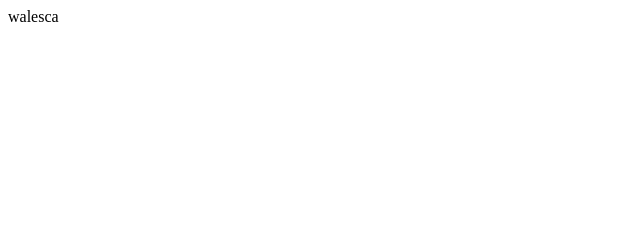
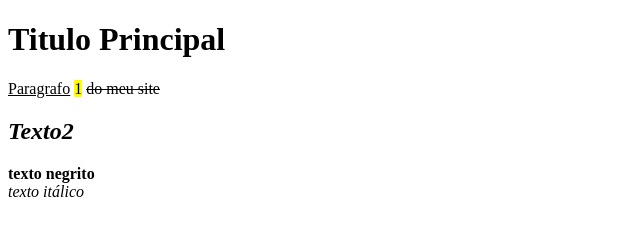
Before and after one commit to genudwalesca/never, a plain HTML site: page index.html in a window 1280 px wide. Shown: the whole page, without its empty margins (0-640 px from the left). Drawn offline with Linux system fonts and the light colour scheme.

Commit message:
head a body

```diff
--- a/index.html
+++ b/index.html
@@ -1 +1,21 @@
-<html>walesca</html>
+<!DOCTYPE html>  <!--versão 5 do HTML-->
+<html>
+<head>  <!--Cabeçalho invisivel-->
+
+</head>
+<body>
+    <h1>Titulo Principal</h1>
+
+    <p><u>Paragrafo</u> <mark>1</mark> <del>do meu site</del> </p>
+
+    <h2><em>Texto2</em></h2>
+
+    <!--Formatação de textos-->
+    <b>texto negrito</b>
+    <br>
+    <i>texto itálico</i>
+    <br>
+</body>
+
+
+</html>
```
